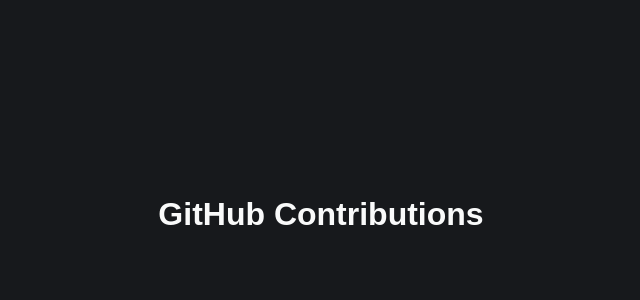
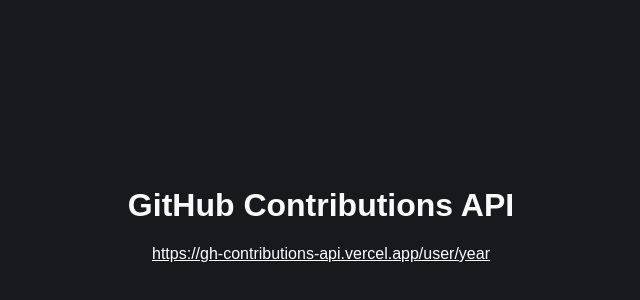
Before and after one commit to mattcroat/github-contributions-api, a SvelteKit app: page / in a window 1280 px wide. Shown: the part 194-494 px from the top of the page, without its empty margins (319-959 px from the left). Built offline with nearby package versions, Linux system fonts and the light colour scheme.

Commit message:
chore: Update landing page

```diff
--- a/src/routes/+page.svelte
+++ b/src/routes/+page.svelte
@@ -2,7 +2,13 @@
 	<title>GitHub API</title>
 </svelte:head>
 
-<h1>GitHub Contributions</h1>
+<div class="text-center">
+	<h1>GitHub Contributions API</h1>
+
+	<a href="https://gh-contributions-api.vercel.app/user/year">
+		https://gh-contributions-api.vercel.app/user/year
+	</a>
+</div>
 
 <style>
 	:global(html, body) {
@@ -17,7 +23,11 @@
 		background-color: hsl(220 10% 10%);
 	}
 
-	h1 {
+	a {
+		color: #fff;
+	}
+
+	.text-center {
 		text-align: center;
 	}
 </style>
```
